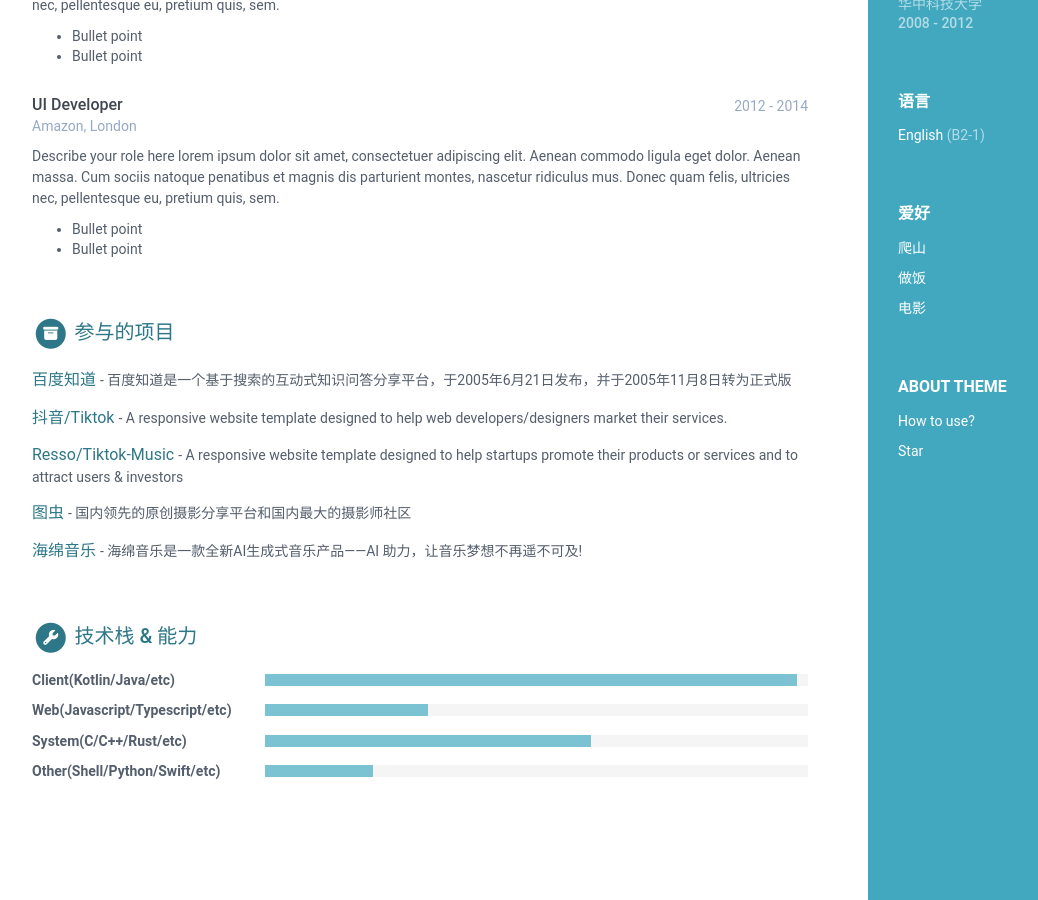
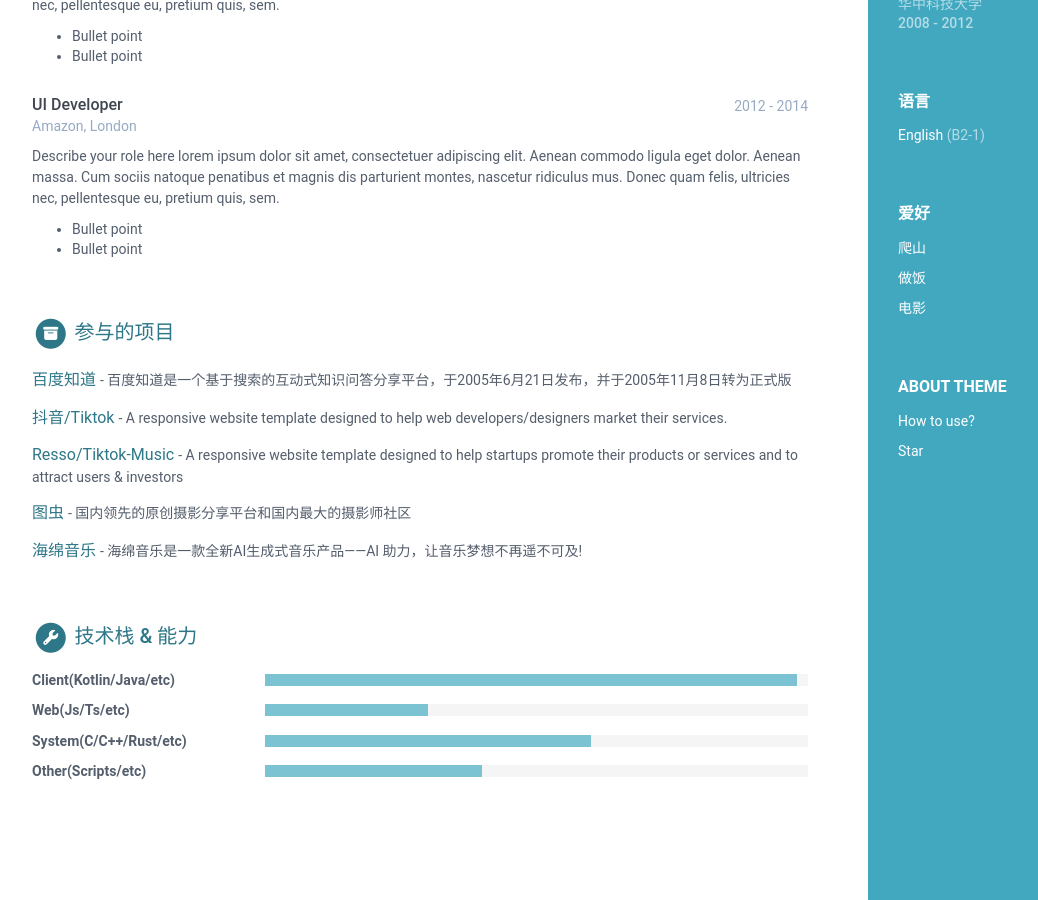
Before and after one commit to fancy2110/fancy2110.github.io, a Jekyll site: the page built from print.html, in a window 1280 px wide and 900 px high, scrolled down 572 px. Shown: the whole window, without its empty margins (28-1066 px from the left). Built offline with Jekyll 4.4.1, drawn with Linux system fonts in a browser that asks for light colours; nearby versions of some CDN libraries; library files that are not in the unit come from our copies.

Commit message:
feat:添加技术栈

```diff
--- a/_data/data.yml
+++ b/_data/data.yml
@@ -153,14 +153,14 @@ skills:
     - name: Client(Kotlin/Java/etc)
       level: 98%
 
-    - name: Web(Javascript/Typescript/etc)
+    - name: Web(Js/Ts/etc)
       level: 30%
 
     - name: System(C/C++/Rust/etc)
       level: 60%
 
-    - name: Other(Shell/Python/Swift/etc)
-      level: 20%
+    - name: Other(Scripts/etc)
+      level: 40%
 
 footer: >
   Designed with <i class="fas fa-heart"></i> by <a href="http://themes.3rdwavemedia.com" target="_blank" rel="nofollow">Xiaoying Riley</a>
```
